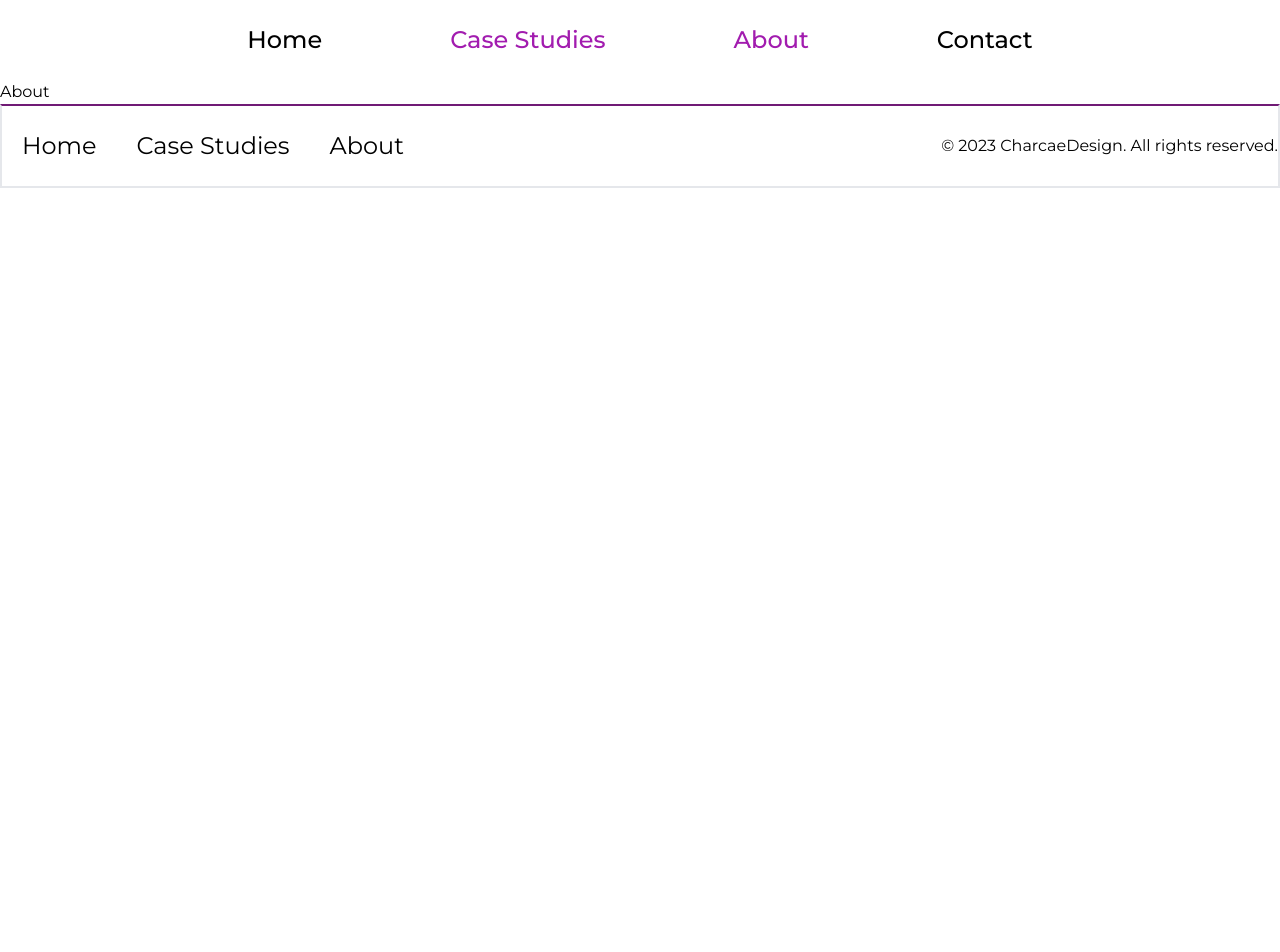
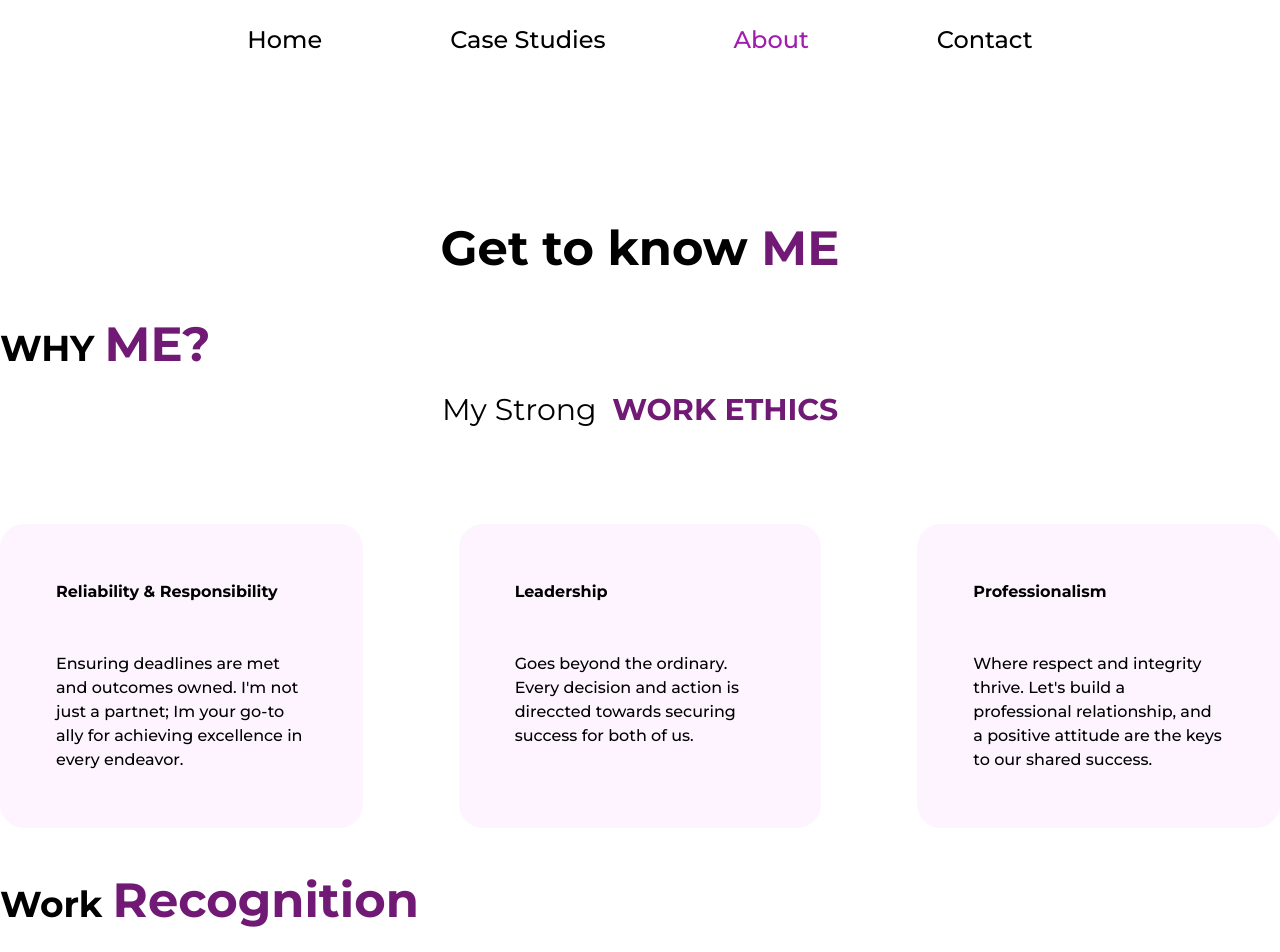
Before and after one commit to timnaire/chassy, a React (Create React App) app: page /about in a window 1280 px wide. Shown: the top 952 px of the page. Before the commit the page ends 800 px from the top, so only its background shows below. Built offline with nearby package versions, Linux system fonts and the light colour scheme.

Commit message:
fix header and other pages, started the about me page and some fixes to animations

```diff
--- a/src/app/AppRoutes.tsx
+++ b/src/app/AppRoutes.tsx
@@ -4,6 +4,7 @@ import { Error } from './error/Error';
 import { Home } from './pages/Home';
 import { About } from './pages/About';
 import { Contact } from './pages/Contact';
+import { CaseStudy } from './pages/CaseStudy';
 import { AnimatePresence } from 'framer-motion';
 
 
@@ -12,6 +13,7 @@ export const AppRoutes = createBrowserRouter([
     element: <AnimatePresence mode="wait"><App /></AnimatePresence>,
     children: [
       { path: "/", element: <Home /> },
+      { path: "/case-studies", element: <CaseStudy /> },
       { path: "/about", element: <About /> },
       { path: "/contact", element: <Contact /> },
     ],
--- a/src/app/layout/BaseLayout.tsx
+++ b/src/app/layout/BaseLayout.tsx
@@ -2,11 +2,6 @@ import { Header } from './Header';
 import { Footer } from './Footer';
 import { Outlet, useLocation } from 'react-router-dom';
 import { motion } from 'framer-motion';
-
-const variants = {
-  hidden: { opacity: 0, y: 10 },
-  visible: { opacity: 1, y: 0, transition: { duration: 1 } }
-};
 
 export function BaseLayout() {
   const location = useLocation();
@@ -15,9 +10,8 @@ export function BaseLayout() {
   return (
     <>
       <motion.div
-        initial="hidden"
-        animate="visible"
-        variants={variants}
+        initial={{ opacity: 0, }}
+        animate={{ opacity: 1, transition: { duration: 1 } }}
       >
         <div className={isHome ? 'bg-gradient-to-r from-white via-white to-fuchsia-100' : ''}>
           <Header />
--- a/src/app/layout/Footer.tsx
+++ b/src/app/layout/Footer.tsx
@@ -2,7 +2,7 @@ import { NavLink } from "react-router-dom";
 
 export function Footer() {
   return (
-    <footer className="border-2 border-t-fuchsia-900">
+    <footer className="border-t-2 border-t-fuchsia-900">
       <div className="container mx-auto">
         <div className="flex justify-center md:justify-between">
           <ul className="hidden md:flex">
--- a/src/app/layout/Header.tsx
+++ b/src/app/layout/Header.tsx
@@ -15,7 +15,7 @@ export function Header() {
             </NavLink>
           </li>
           <li className="md:px-6 lg:px-16 py-6">
-            <NavLink className={({ isActive }) => isActive ? 'text-2xl text-fuchsia-700' : 'text-2xl'} to={`/about`}>
+            <NavLink className={({ isActive }) => isActive ? 'text-2xl text-fuchsia-700' : 'text-2xl'} to={`/case-studies`}>
               Case Studies
             </NavLink>
           </li>
@@ -47,7 +47,7 @@ export function Header() {
               </NavLink>
             </li>
             <li className="pl-5 py-6">
-              <NavLink className={({ isActive }) => isActive ? 'text-xl text-fuchsia-700' : 'text-2xl'} to={`/about`} onClick={() => setIsOpen(false)}>
+              <NavLink className={({ isActive }) => isActive ? 'text-xl text-fuchsia-700' : 'text-2xl'} to={`/case-studies`} onClick={() => setIsOpen(false)}>
                 Case Studies
               </NavLink>
             </li>
--- a/src/app/pages/About.tsx
+++ b/src/app/pages/About.tsx
@@ -1,3 +1,55 @@
 export function About() {
-  return (<h1>About</h1>);
+  return (
+    <article className="container mx-auto mt-36">
+      <div className="flex justify-center">
+        <span className="text-5xl font-bold">
+          Get to know <span className="text-fuchsia-900">ME</span>
+        </span>
+      </div>
+
+      {/* Avatar here */}
+      <div>
+
+      </div>
+
+      <div className="text-4xl font-bold mt-12">
+        WHY <span className="text-5xl text-fuchsia-900 font-bold">ME?</span>
+      </div>
+
+      <div className="flex justify-center text-3xl mt-6 mb-24">
+        My Strong &nbsp; <span className="text-fuchsia-900 font-bold">WORK ETHICS</span>
+      </div>
+
+      <div className="grid grid-cols-3 gap-24 mb-12">
+        <div className="bg-fuchsia-50 p-14 rounded-3xl">
+          <div className="font-bold mb-12">Reliability & Responsibility</div>
+          <div className="font-medium">
+            Ensuring deadlines are met and outcomes owned. I'm not just a partnet; Im your go-to ally for achieving excellence in every endeavor.
+          </div>
+        </div>
+
+        <div className="bg-fuchsia-50 p-14 rounded-3xl">
+          <div className="font-bold mb-12">Leadership</div>
+          <div className="font-medium">
+            Goes beyond the ordinary. Every decision and action is direccted towards securing success for both of us.
+          </div>
+        </div>
+
+        <div className="bg-fuchsia-50 p-14 rounded-3xl">
+          <div className="font-bold mb-12">Professionalism</div>
+          <div className="font-medium">
+            Where respect and integrity thrive. Let's build a professional relationship, and a positive attitude are the keys to our shared success.
+          </div>
+        </div>
+      </div>
+
+      <div className="text-4xl font-bold mt-12 mb-24">
+        Work <span className="text-5xl text-fuchsia-900 font-bold">Recognition</span>
+      </div>
+
+      <div className="mb-24">
+        <img src="https://placehold.co/400x350" alt="work-recognition" className="origin-bottom -rotate-3 rounded-3xl" />
+      </div>
+    </article>
+  );
 }
--- a/src/app/pages/CaseStudy.tsx
+++ b/src/app/pages/CaseStudy.tsx
@@ -2,8 +2,9 @@ import { useState } from 'react';
 import { Tab, TabPanel, Tabs, TabsList } from '@mui/base';
 import { AppStudy } from '../shared/components/AppStudy';
 import { AppStudies } from '../core/models/constants';
+import { LinkedIn } from '../shared/components/LinkedIn';
 
-export function CaseStudy() {
+export function CaseStudy({ showLinkedin = true }) {
   const [selectedTab, setSelectedTab] = useState<number | string | null>(0);
   const mobileStudies = AppStudies.filter(study => study.isMobile);
   const webStudies = AppStudies.filter(study => !study.isMobile);
@@ -19,7 +20,7 @@ export function CaseStudy() {
   return (
     <article>
       <div className="container mx-auto">
-        <h2 className="flex justify-center mt-16 text-fuchsia-700 text-2xl sm:text-3xl md:text-4xl">
+        <h2 className="flex justify-center mt-16 text-fuchsia-700 text-2xl sm:text-3xl md:text-4xl font-medium">
           Case Studies
         </h2>
       </div>
@@ -56,6 +57,13 @@ export function CaseStudy() {
           </TabPanel>
         </div>
       </Tabs >
+
+      {showLinkedin && (<div className="container mx-auto">
+        <div className="mt-24 mb-12 text-xl">
+          Follow me <LinkedIn href="https://www.linkedin.com/in/charcae-donaire-26b7a0183/" />
+        </div>
+      </div>
+      )}
     </article>
   );
 }
--- a/src/app/pages/Home.tsx
+++ b/src/app/pages/Home.tsx
@@ -4,6 +4,7 @@ import { Button, Portal } from '@mui/base';
 import { CaseStudy } from './CaseStudy';
 import Typed from 'typed.js';
 import { Contact } from './Contact';
+import { LinkedIn } from '../shared/components/LinkedIn';
 
 export function Home() {
   const otherContent = useRef<HTMLElement | null>(null);
@@ -54,14 +55,14 @@ export function Home() {
         </Button>
 
         <div className="mt-64 text-xl">
-          Follow me in
+          Follow me <LinkedIn href="https://www.linkedin.com/in/charcae-donaire-26b7a0183/" />
         </div>
       </div>
       {isOtherContentReady && (
-        <Portal children={<CaseStudy />} container={otherContent.current} />
+        <Portal children={<CaseStudy showLinkedin={false} />} container={otherContent.current} />
       )}
       {isOtherContentReady && (
-        <Portal children={<Contact />} container={otherContent.current} />
+        <Portal children={<Contact showLinkedin={false} />} container={otherContent.current} />
       )}
     </article>
   );
--- /dev/null
+++ b/src/app/shared/animations/fade-in.variant.ts
@@ -0,0 +1,6 @@
+export const fadeInVariant = {
+  offscreen: { opacity: 0, y: 50 },
+  onscreen: {
+    opacity: 1, y: 0, transition: { type: "spring", duration: 1.5 }
+  }
+}
--- a/src/app/shared/components/AppStudy.tsx
+++ b/src/app/shared/components/AppStudy.tsx
@@ -1,6 +1,6 @@
-import { forwardRef } from 'react';
 import { Button } from '@mui/base';
 import { motion } from 'framer-motion';
+import { fadeInVariant } from '../animations/fade-in.variant';
 
 interface AppStudyProps {
   title: string;
@@ -8,19 +8,15 @@ interface AppStudyProps {
   image: string;
 }
 
-export const AppStudy = forwardRef<HTMLDivElement, AppStudyProps>(
-  function AppStudy(props, ref) {
-    const { title, description, image } = props;
+export function AppStudy({ title, description, image }: AppStudyProps) {
   return (
     <motion.div
-        initial="hidden"
-        animate="visible"
-        variants={{
-          hidden: { opacity: 0, y: 10 },
-          visible: { opacity: 1, y: 0, transition: { type: "spring", duration: 3 } }
-        }}
+      initial="offscreen"
+      whileInView="onscreen"
+      viewport={{ once: true, amount: 0.5 }}
+      variants={fadeInVariant}
     >
-        <div ref={ref} className="app-studies container mx-auto my-10">
+      <div className="app-studies container mx-auto my-10">
         <div className="grid grid-rows-2 md:grid-rows-none md:grid-cols-2 px-10 md:px-0">
           <div className="flex flex-col content-center xl:mr-40 order-last md:order-first ml-3 md:ml-0">
             <h1 className="lg:self-end lg:w-96 text-xl sm:text-3xl md:text-5xl font-bold mt-10">{title}</h1>
@@ -38,4 +34,4 @@ export const AppStudy = forwardRef<HTMLDivElement, AppStudyProps>(
       </div>
     </motion.div>
   );
-  });
+};
--- /dev/null
+++ b/src/app/shared/components/LinkedIn.tsx
@@ -0,0 +1,12 @@
+export function LinkedIn({ href }: { href: string }) {
+  return (
+    <a
+      href={href}
+      className="font-bold text-2xl text-white bg-sky-600 px-3 py-2 rounded-full ml-3 cursor-pointer"
+      target="_blank"
+      rel="noreferrer"
+    >
+      in
+    </a>
+  );
+}
```
Also changed, not shown: src/app/pages/Contact.tsx (+66 -20 lines). Lines whose indentation alone changed are shown as unchanged.
